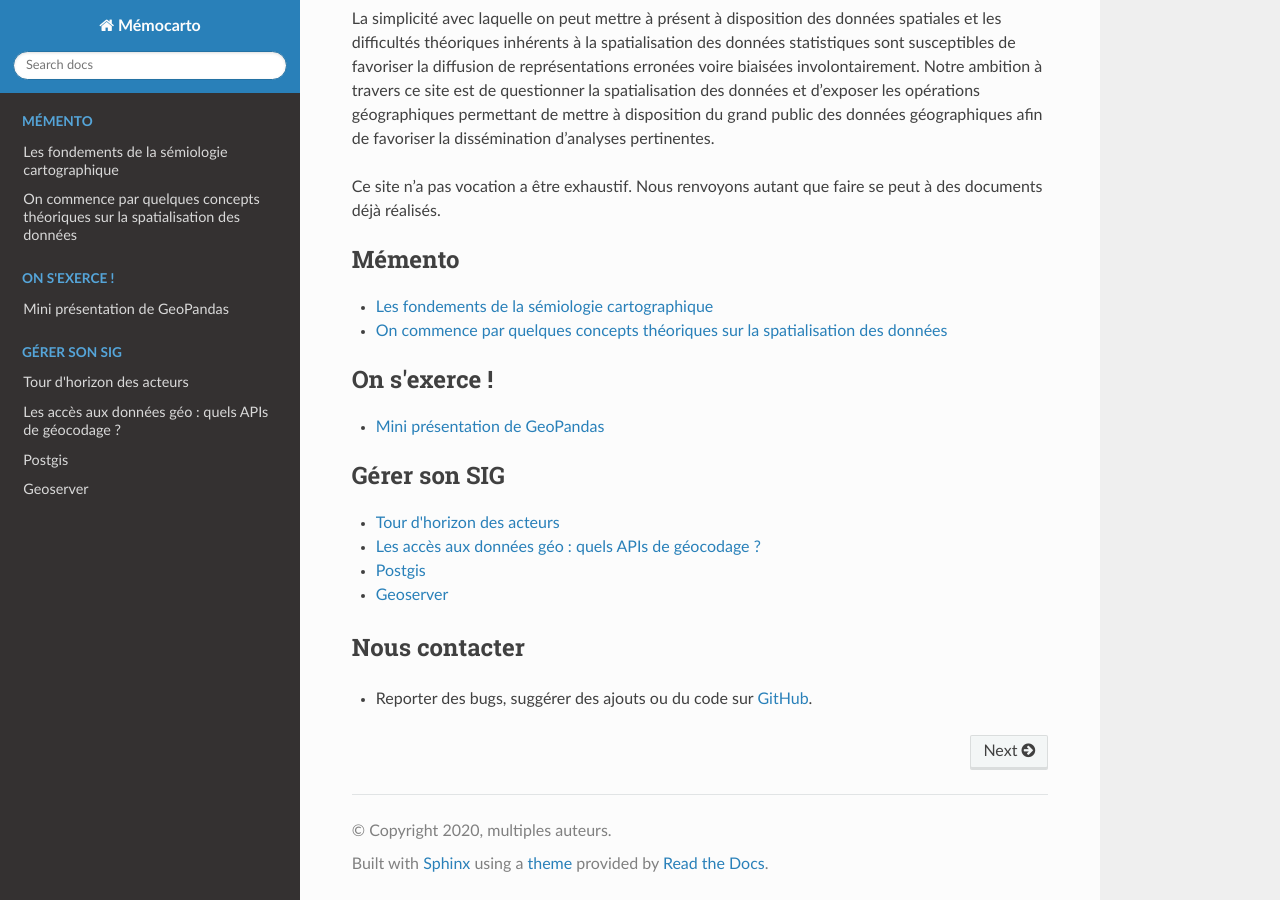
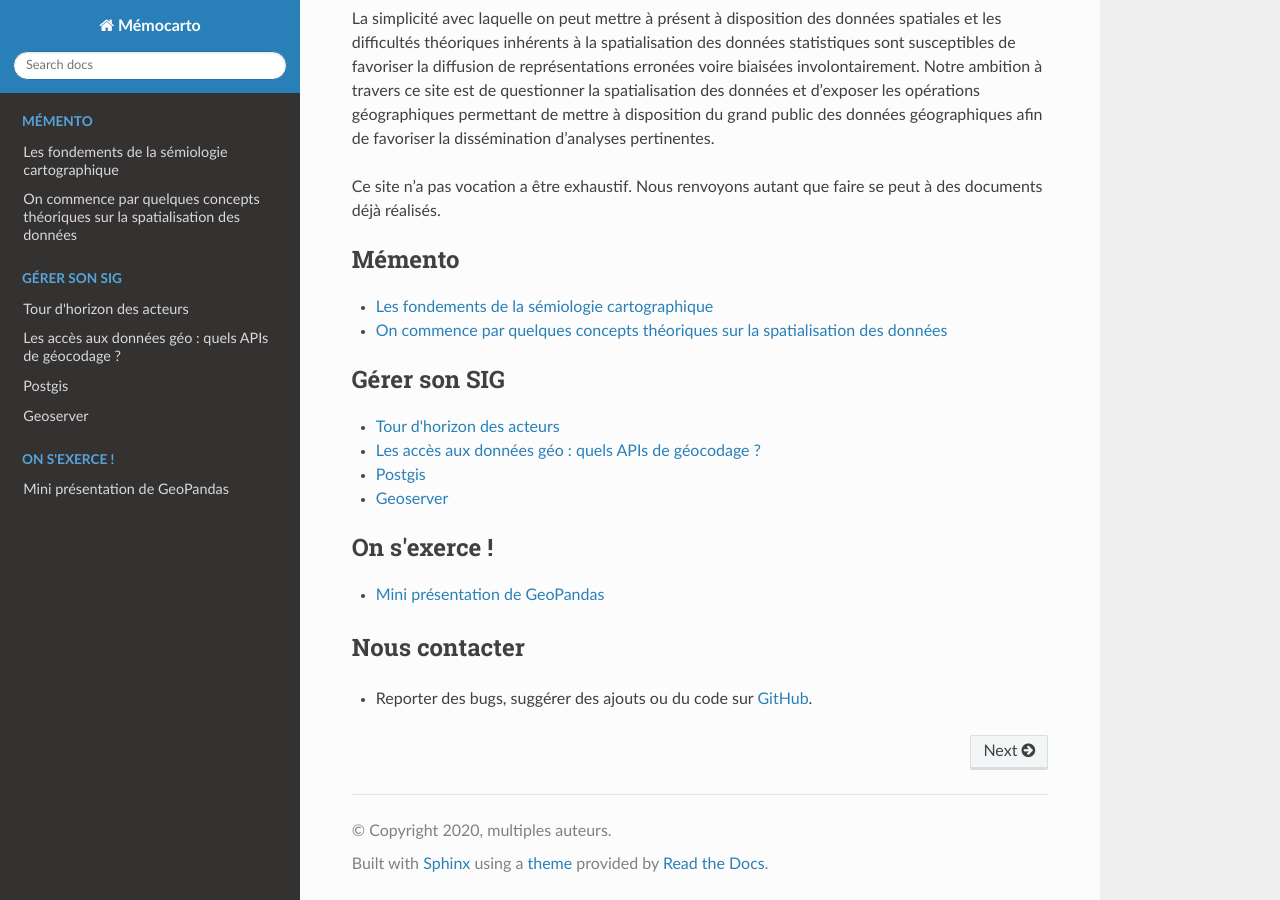
Before and after one commit to JulieDjidji/memocarto, a Sphinx documentation site: the page built from doc/source/index.rst, in a window 1280 px wide and 900 px high, scrolled down 665 px. Built offline with Sphinx 7.4.7 and the Read the Docs theme 2.0.0, drawn with Linux system fonts in a browser that asks for light colours; pages that are not in the unit, such as notebooks, are missing from menus; part of the change alters nothing that is shown.

```diff
--- a/doc/source/index.rst
+++ b/doc/source/index.rst
@@ -27,14 +27,6 @@ Ce site n’a pas vocation a être exhaustif. Nous renvoyons autant que faire se
   Les fondements de la sémiologie cartographique <semio>
   On commence par quelques concepts théoriques sur la spatialisation des données <concepts>
 
-
-.. toctree::
-  :maxdepth: 1
-  :caption: On s'exerce !
-
-  Mini présentation de GeoPandas <geopandas>
-  Galerie d'exemples <gallery/index>
-
 .. toctree::
   :maxdepth: 1
   :caption:  Gérer son SIG
@@ -44,6 +36,12 @@ Ce site n’a pas vocation a être exhaustif. Nous renvoyons autant que faire se
   Postgis <postgis>
   Geoserver <geoserver>
 
+.. toctree::
+  :maxdepth: 1
+  :caption: On s'exerce !
+
+  Mini présentation de GeoPandas <geopandas>
+  Galerie d'exemples <gallery/index>
 
 Nous contacter
 ---------------------
```
